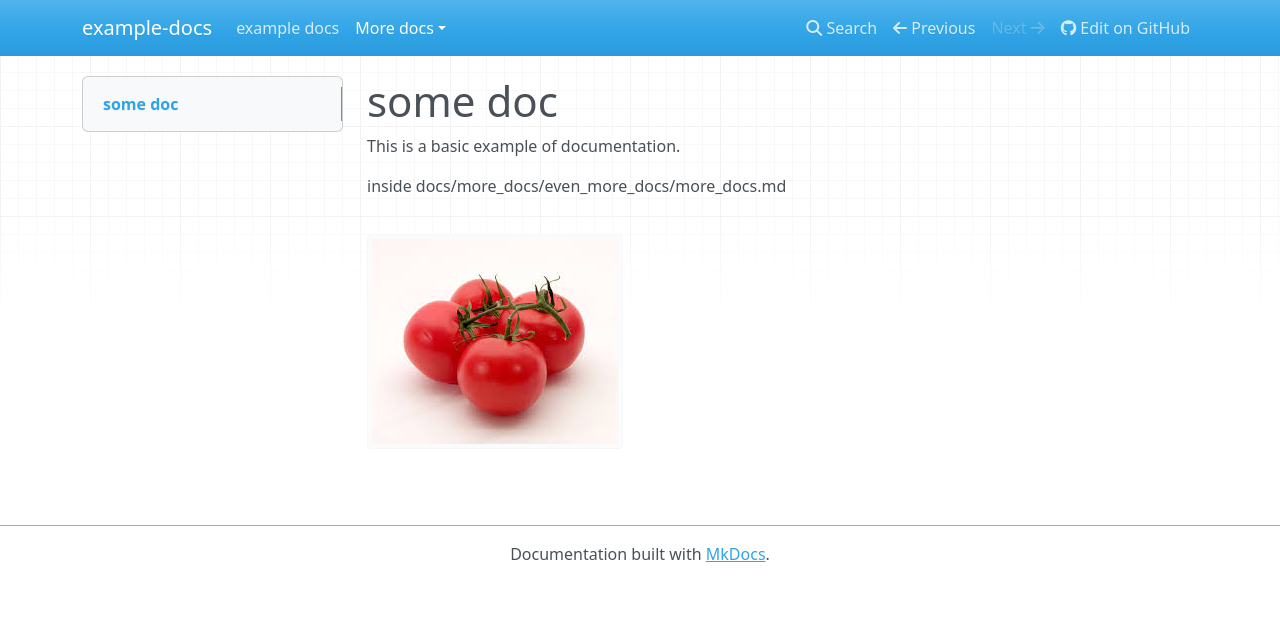
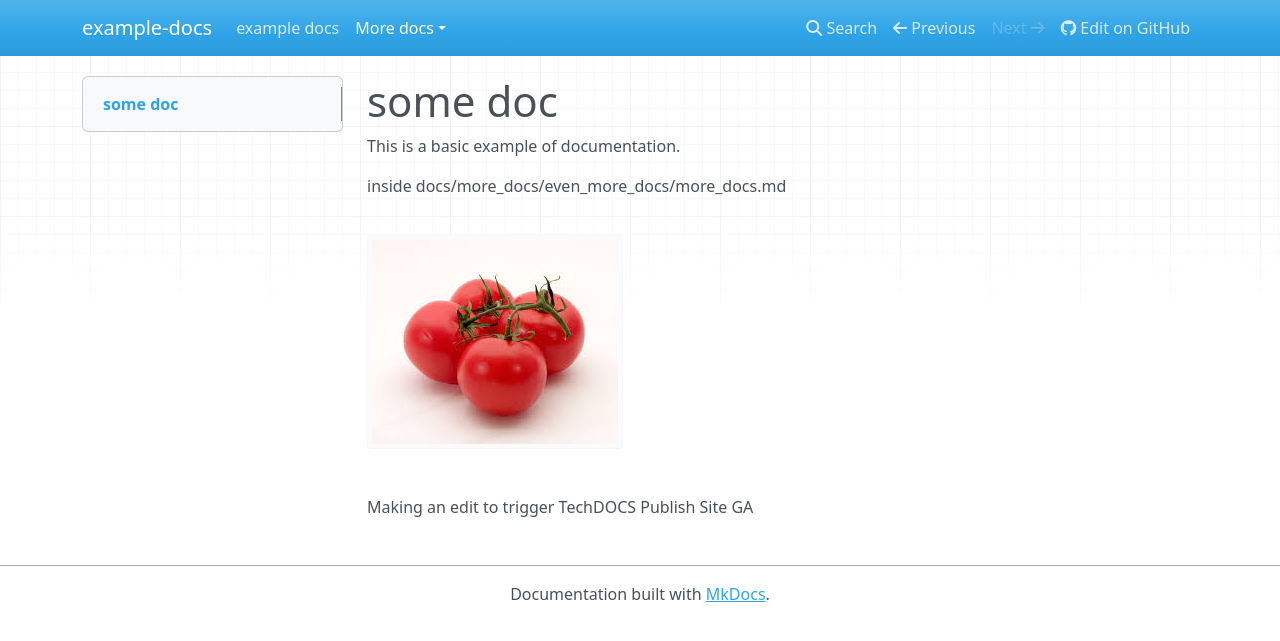
Before and after one commit to bchen528/backstage-test, an MkDocs documentation site: the page built from docs/more_docs/even_more_docs/more_docs.md, in a window 1280 px wide. Shown: the top 641 px of the page. Built offline with MkDocs 1.6.1, drawn with Linux system fonts in a browser that asks for light colours; nearby versions of some CDN libraries.

Commit message:
Trigger GA

```diff
--- a/docs/more_docs/even_more_docs/more_docs.md
+++ b/docs/more_docs/even_more_docs/more_docs.md
@@ -5,3 +5,5 @@ This is a basic example of documentation.
 inside docs/more_docs/even_more_docs/more_docs.md
 
 ![tomato1](../../download.jpeg)
+
+Making an edit to trigger TechDOCS Publish Site GA
```
